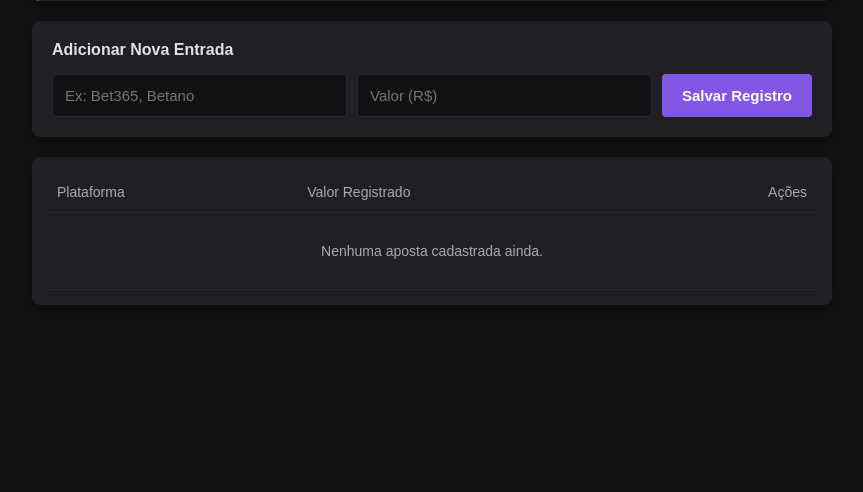
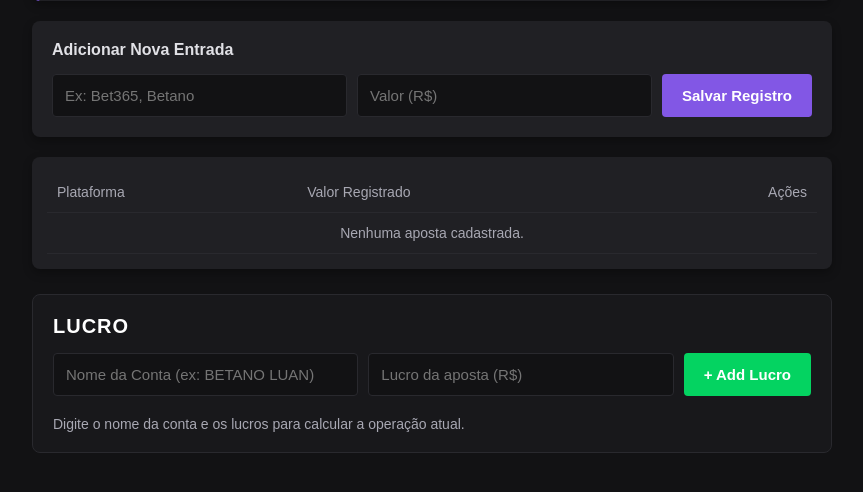
Before and after one commit to carlosxxrs/contador-apostas, a Flask app: page / in a window 1280 px wide. Shown: the part 181-673 px from the top of the page, without its empty margins (208-1071 px from the left). Run offline with Flask 3, Linux system fonts and the light colour scheme; the visitor is signed in with stand-in values (Sample User, id 1).

Commit message:
Update index.html

```diff
--- a/templates/index.html
+++ b/templates/index.html
@@ -12,7 +12,6 @@
         .header { display: flex; justify-content: space-between; align-items: center; width: 100%; max-width: 800px; margin-bottom: 20px; border-bottom: 1px solid #29292e; padding-bottom: 15px; gap: 10px; }
         .header h1 { margin: 0; font-size: 20px; color: #04d361; }
         .btn-logout { background: #f75a68; color: white; border: none; padding: 8px 14px; border-radius: 4px; font-weight: bold; cursor: pointer; text-decoration: none; font-size: 13px; white-space: nowrap; }
-        .btn-logout:hover { background: #c54754; }
 
         .summary-card { background: #202024; padding: 20px; border-radius: 8px; box-shadow: 0 4px 10px rgba(0,0,0,0.3); margin-bottom: 20px; border-left: 5px solid #8257e5; box-sizing: border-box; }
         .summary-card h3 { margin: 0 0 5px 0; color: #a8a8b3; font-size: 12px; text-transform: uppercase; }
@@ -21,14 +20,11 @@
         .form-card { background: #202024; padding: 20px; border-radius: 8px; box-shadow: 0 4px 10px rgba(0,0,0,0.3); margin-bottom: 20px; box-sizing: border-box; }
         .form-card h2 { margin-top: 0; font-size: 16px; margin-bottom: 15px; color: #e1e1e6; }
 
-        /* Formulário adaptável flexbox */
         .form-inline { display: flex; gap: 10px; flex-direction: row; flex-wrap: wrap; }
         .form-inline input { flex: 1; min-width: 140px; padding: 12px; border-radius: 4px; border: 1px solid #29292e; background: #121214; color: white; box-sizing: border-box; font-size: 15px; }
         .btn-add { background: #8257e5; color: white; border: none; padding: 12px 20px; border-radius: 4px; font-weight: bold; cursor: pointer; font-size: 15px; width: auto; }
-        .btn-add:hover { background: #9466ff; }
 
-        /* Tabela com rolagem horizontal interna se a tela for muito pequena */
-        .table-card { background: #202024; padding: 15px; border-radius: 8px; box-shadow: 0 4px 10px rgba(0,0,0,0.3); width: 100%; box-sizing: border-box; overflow-x: auto; }
+        .table-card { background: #202024; padding: 15px; border-radius: 8px; box-shadow: 0 4px 10px rgba(0,0,0,0.3); width: 100%; box-sizing: border-box; overflow-x: auto; margin-bottom: 25px; }
         table { width: 100%; border-collapse: collapse; text-align: left; min-width: 450px; }
         th, td { padding: 12px 10px; border-bottom: 1px solid #29292e; vertical-align: middle; font-size: 14px; }
         th { color: #a8a8b3; font-weight: normal; }
@@ -39,18 +35,22 @@
         .edit-form { display: none; gap: 5px; align-items: center; }
         .input-mini { width: 80px; padding: 6px; border-radius: 4px; border: 1px solid #29292e; background: #121214; color: #04d361; font-weight: bold; font-size: 14px; }
         .btn-mini-save { background: #04d361; border: none; color: white; padding: 6px 10px; border-radius: 4px; cursor: pointer; font-size: 13px; font-weight: bold; }
+        .btn-delete { background: #f75a68; border: none; color: white; padding: 6px 10px; border-radius: 4px; cursor: pointer; font-size: 13px; }
 
-        .btn-delete { background: #f75a68; border: none; color: white; padding: 6px 10px; border-radius: 4px; cursor: pointer; font-size: 13px; }
-        .no-data { text-align: center; color: #a8a8b3; padding: 30px; }
+        /* ESTILOS DO BLOCO DE LUCRO DA CONTA OPERADA */
+        .lucro-section { background: #18181b; border: 1px solid #29292e; padding: 20px; border-radius: 8px; box-sizing: border-box; }
+        .lucro-section h2 { margin: 0 0 15px 0; font-size: 20px; color: #ffffff; letter-spacing: 1px; }
+        .lucro-conta-title { font-size: 16px; margin-bottom: 10px; color: #e1e1e6; }
+        .lucro-total-destaque { font-size: 18px; font-weight: bold; color: #04d361; margin-bottom: 15px; }
+        .lucro-lista { list-style: none; padding: 0; margin: 0 0 20px 0; }
+        .lucro-lista li { font-size: 16px; padding: 6px 0; border-bottom: 1px dashed #29292e; color: #e1e1e6; }
+        .btn-limpar { background: #323238; color: #a8a8b3; border: none; padding: 8px 12px; border-radius: 4px; cursor: pointer; font-size: 12px; margin-top: 10px; }
+        .btn-limpar:hover { background: #f75a68; color: white; }
 
-        /* REGRAS EXCLUSIVAS PARA CELULAR (Telas menores que 600px) */
         @media (max-width: 600px) {
-            .header h1 { font-size: 18px; }
             .form-inline { flex-direction: column; gap: 12px; }
             .form-inline input { width: 100%; }
             .btn-add { width: 100%; padding: 14px; }
-            th, td { padding: 10px 6px; font-size: 13px; }
-            .input-mini { width: 70px; }
         }
     </style>
 </head>
@@ -62,8 +62,9 @@
     </div>
 
     <div class="container">
+        <!-- Card Superior (Total Principal) -->
         <div class="summary-card">
-            <h3>Total Acumulado</h3>
+            <h3>TOTAL ACUMULADO</h3>
             <p>R$ {{ "%.2f"|format(total) }}</p>
         </div>
 
@@ -76,6 +77,7 @@
             </form>
         </div>
 
+        <!-- Tabela Principal -->
         <div class="table-card">
             <table>
                 <thead>
@@ -95,7 +97,6 @@
                                         <span>R$ {{ "%.2f"|format(aposta.valor) }}</span>
                                         <button class="btn-pencil" onclick="habilitarEdicao('{{ aposta.id }}')">✏️</button>
                                     </div>
-
                                     <form id="form-{{ aposta.id }}" class="edit-form" method="POST" action="/editar_aposta/{{ aposta.id }}">
                                         <input type="number" step="0.01" name="novo_valor" class="input-mini" value="{{ "%.2f"|format(aposta.valor) }}" required>
                                         <button type="submit" class="btn-mini-save">✓</button>
@@ -109,13 +110,46 @@
                             </tr>
                         {% endfor %}
                     {% else %}
-                        <tr>
-                            <td colspan="3" class="no-data">Nenhuma aposta cadastrada ainda.</td>
-                        </tr>
+                        <tr><td colspan="3" style="text-align:center; color:#a8a8b3;">Nenhuma aposta cadastrada.</td></tr>
                     {% endif %}
                 </tbody>
             </table>
         </div>
+
+        <!-- BLOCO EXCLUSIVO: CALCULADORA DE LUCRO DA CONTA OPERADA -->
+        <div class="lucro-section">
+            <h2>LUCRO</h2>
+
+            <!-- Form para lançar o lucro individual -->
+            <form class="form-inline" method="POST" action="/adicionar_lucro" style="margin-bottom: 20px;">
+                <input type="text" name="nome_conta" placeholder="Nome da Conta (ex: BETANO LUAN)" value="{{ nome_conta_atual }}" required>
+                <input type="number" step="0.01" name="valor_lucro" placeholder="Lucro da aposta (R$)" required>
+                <button type="submit" class="btn-add" style="background: #04d361;">+ Add Lucro</button>
+            </form>
+
+            {% if lucros %}
+                <div class="lucro-conta-title">
+                    NOME DA CONTA: <strong><u>{{ nome_conta_atual }}</u></strong>
+                </div>
+
+                <div class="lucro-total-destaque">
+                    Total = <u>R$ {{ "%.2f"|format(total_lucro_operacao) }}</u> de lucro
+                </div>
+
+                <ul class="lucro-lista">
+                    {% for item in lucros %}
+                        <li><strong>{{ loop.index }} aposta</strong> = R$ {{ "%.2f"|format(item.valor_lucro) }}</li>
+                    {% endfor %}
+                </ul>
+
+                <form method="POST" action="/limpar_lucros" onsubmit="return confirm('Limpar os lucros dessa conta?');">
+                    <button type="submit" class="btn-limpar">🗑️ Nova Operação (Limpar Lista)</button>
+                </form>
+            {% else %}
+                <p style="color: #a8a8b3; margin: 0; font-size: 14px;">Digite o nome da conta e os lucros para calcular a operação atual.</p>
+            {% endif %}
+        </div>
+
     </div>
 
     <script>
```
